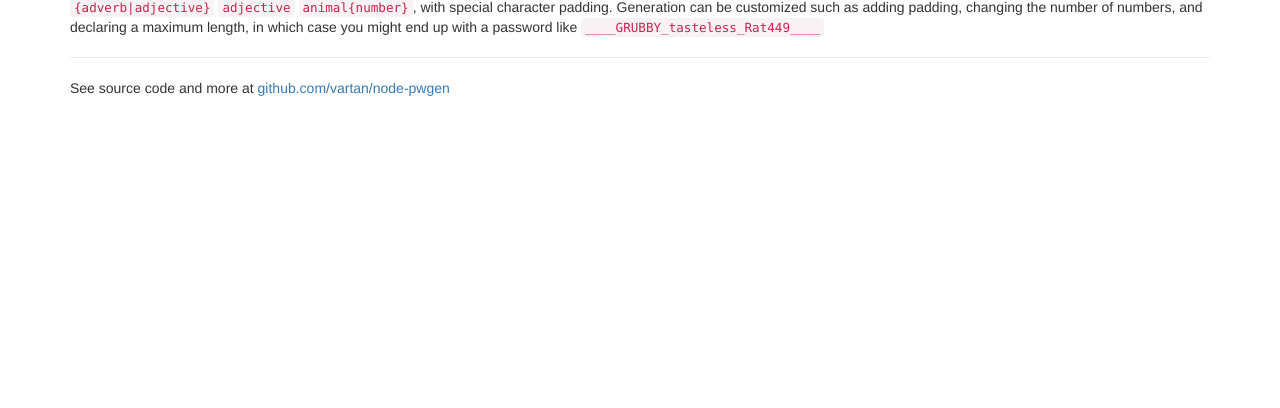
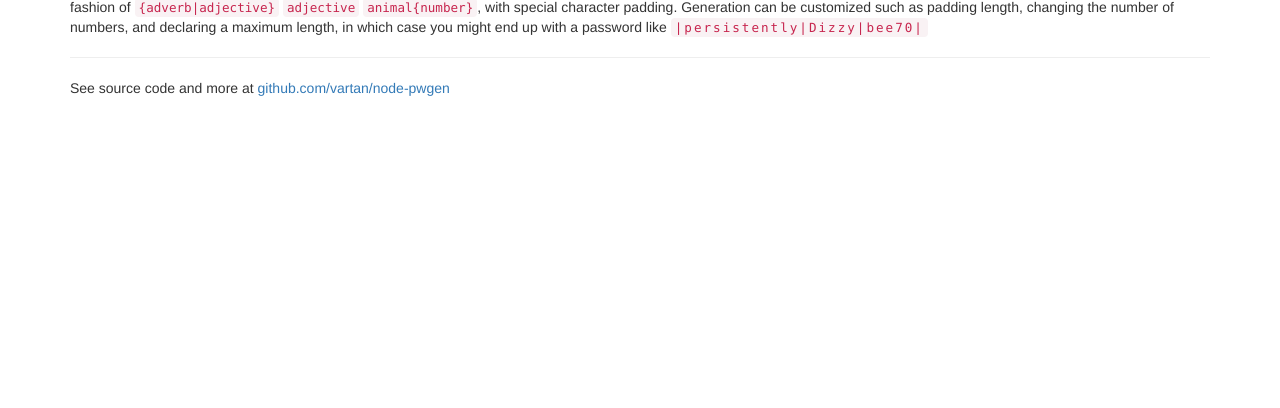
Before and after one commit to vartan/node-pwgen, a website: page index.html in a window 1280 px wide. Shown: the part 392-800 px from the top of the page. Drawn offline with nearby package versions, Linux system fonts and the light colour scheme.

Commit message:
generate example passwords

```diff
--- a/index.html
+++ b/index.html
@@ -6,6 +6,11 @@
   <meta name="viewport" content="width=device-width, initial-scale=1">
 	<title>Password Generator</title>
 	<link rel="stylesheet" href="http://maxcdn.bootstrapcdn.com/bootstrap/3.2.0/css/bootstrap.min.css">
+	<style>
+	textarea, code[password] {
+		letter-spacing:2px;
+	}
+	</style>
 </head>
 <body>
 <div class="container">
@@ -23,26 +28,25 @@
 <article class="markdown-body entry-content" itemprop="mainContentOfPage"><h1>
 <a name="user-content-node-pwgen" class="anchor" href="#node-pwgen" aria-hidden="true"><span class="octicon octicon-link"></span></a>node-pwgen</h1>
 
-<p>Easy-to-remember secure password generator, which generates passwords such as <code password="yes">SUPER.Obedient.FISH856</code> and <code password="yes">..INWARDLY.Sweet.Ostrich595..</code> in the fashion of <code>{adverb|adjective}</code> <code>adjective</code> <code>animal{number}</code>, with special character padding. Generation can be customized such as adding padding, changing the number of numbers, and declaring a maximum length, in which case you might end up with a password like <code password="yes">-ICY-Hard-CAT58-</code></p>
+<p>Easy-to-remember secure password generator, which generates passwords such as <code password="yes">SUPER.Obedient.FISH856</code> and <code password="yes">..INWARDLY.Sweet.Ostrich595..</code> in the fashion of <code>{adverb|adjective}</code> <code>adjective</code> <code>animal{number}</code>, with special character padding. Generation can be customized such as padding length, changing the number of numbers, and declaring a maximum length, in which case you might end up with a password like <code password="2num">-ICY-Hard-CAT58-</code></p>
 <hr/>
 <p>
 See source code and more at <a href="http://github.com/vartan/node-pwgen">github.com/vartan/node-pwgen</a>
 </p>
 </article>
 
-<script src="https://raw.githubusercontent.com/vartan/node-pwgen/master/pwgen.js"></script>
+<script src="pwgen.js"></script>
 <script>
 document.getElementById("generatePassword").onclick = function(){document.getElementById("passwordPlace").value = generatePassword()+"\n"+document.getElementById("passwordPlace").value}
 var codeBlocks = document.getElementsByTagName("code")
 for (var i = codeBlocks.length - 1; i >= 0; i--) {
 	var code = codeBlocks[i]
-	if(code.getAttribute("password")) {
+	if(code.getAttribute("password") == "yes") {
 		code.textContent = generatePassword()
-	} else {
-		console.log(code)
+	} else if(code.getAttribute("password") == "2num"){
+		code.textContent = generatePassword({numbers:2,padding:0,separators:"|"})
 	}
 }
-console.log(codeBlocks)
 </script>
 </body>
 </html>
--- a/pwgen.js
+++ b/pwgen.js
@@ -35,6 +35,7 @@ var generatePassword = function(options) {
         var numbers = (options.numbers === 0 ? 0 : options.numbers) || 3
         var mixCase = options.mixCase || defaultOptions.mixCase || true
         var padding = (options.padding === true ? 1 : options.padding) || (Math.round(Math.random() * 4))
+        console.log(padding)
         var maxSize = options.maxSize || false
         var optionSeparators = options.separators || "-_.";
         if (separatorsText === "false" || separatorsText === "false") {
```
